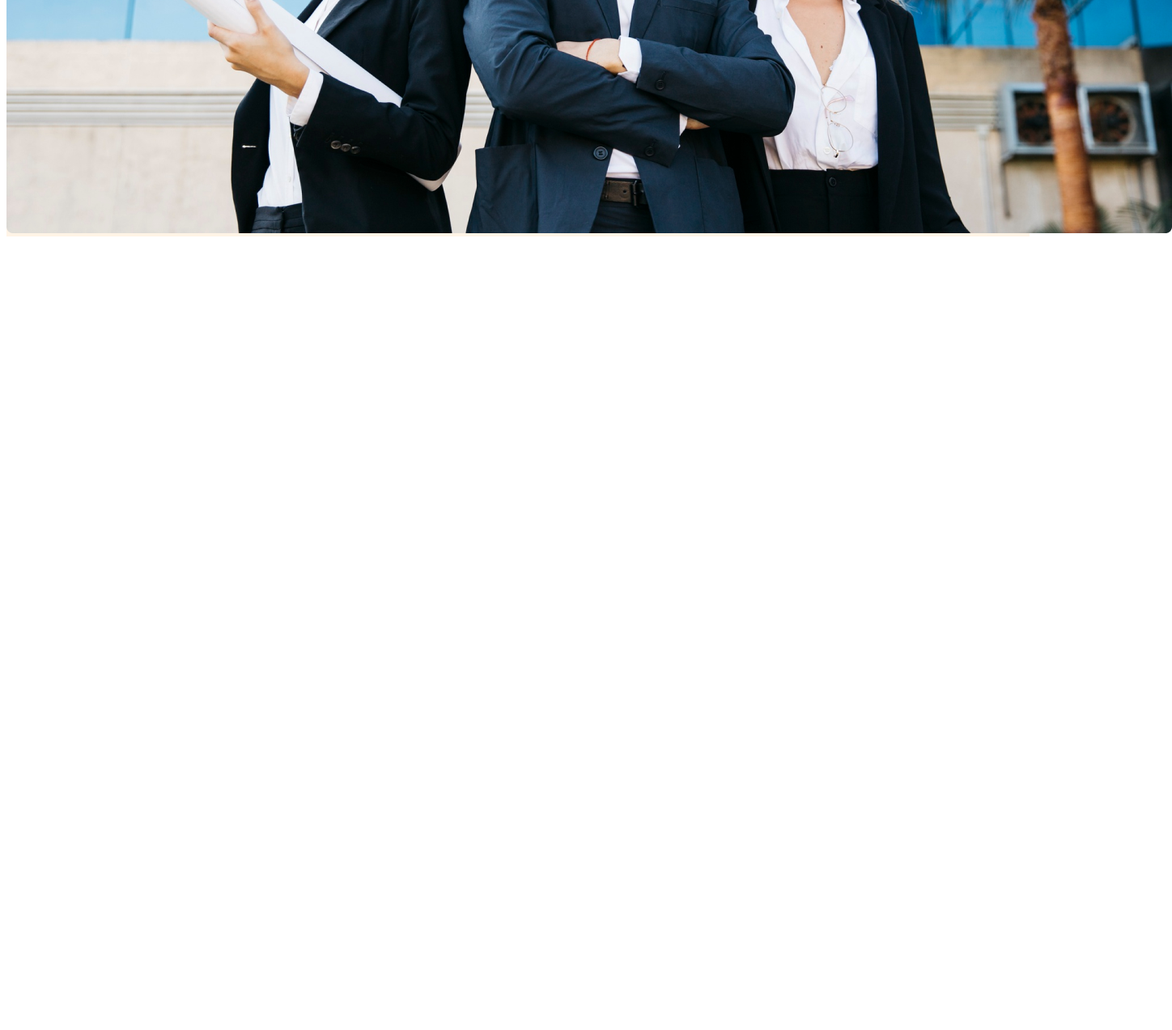
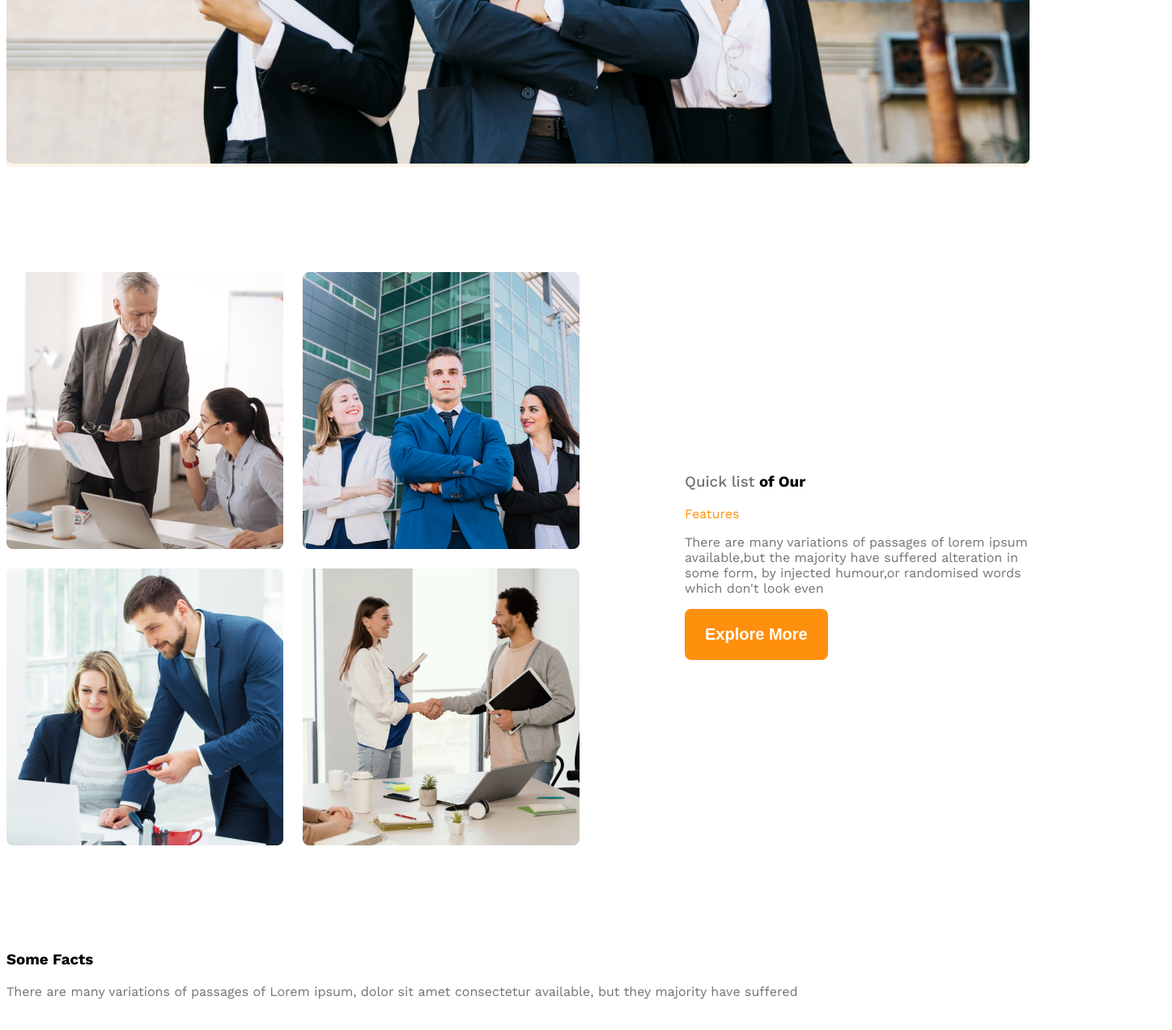
Before and after one commit to ramishaanan/g3-architect-website, a plain HTML site: page index.html in a window 1280 px wide. Shown: the part 978-2250 px from the top of the page at 81% size, 1448 px wide, since content can reach past the window. Before the commit the page ends 1278 px from the top, so only its background shows below. Drawn offline with nearby package versions, Linux system fonts and the light colour scheme.

Commit message:
made team responsive and fact structure

```diff
--- a/index.html
+++ b/index.html
@@ -24,11 +24,44 @@
             the majority have suffered in some form,by injected humour,or randomised words which can't
             look even</p>
             <button class="btn-primary">Explore More</button></div>
-            <img src="images/banner.png" alt="">
+            <img class="banner-image" src="images/banner.png" alt="">
 
 </div>
     </header>
     <main>
+        <section class="teams display-flex">
+            <div class="team-img-container">
+                <img src="images/team1.png" alt="">
+                <img src="images/team2.png" alt="">
+                <img src="images/team3.png" alt="">
+                <img src="images/team4.png" alt=""></div>
+
+
+            <div class="our-features">
+
+                <h3 class="section-title"><span id="quick-list" class="text-light-gray">Quick list</span><span> of Our</span>
+                </h3><span class="text-primary">Features</span></h3>
+                <p class="features-description text-light-gray">There are many variations of passages of lorem
+                    ipsum available,but the majority have suffered alteration in some form,
+                    by injected humour,or randomised words which don't look even
+                </p>
+                <button class="btn-primary">Explore More</button>
+            </div>
+        </section>
+        <section>
+            <h3 class="section-title"> Some Facts</h3>
+            <p class="text-light-gray">There are many variations
+                of passages of Lorem ipsum,
+                dolor sit amet consectetur available,
+                 but they majority have suffered
+
+            </p>
+
+        </section>
+
+        <section class="some-facts">
+
+        </section>
 
     </main>
     <footer>
--- a/styles/architects.css
+++ b/styles/architects.css
@@ -11,6 +11,9 @@
 }
 .display-flex{
     display: flex;
+}
+.text-primary{
+    color: #FF900E;
 }
 .text-gray{
     color: #424242;
@@ -30,6 +33,14 @@
     font-weight: 600;
     border-radius: 8px;
     border: none ;
+
+}
+main{
+    max-width: 1440px;
+    margin: 0 auto;
+}
+main > section{
+    margin-top: 130px;
 
 }
 
@@ -68,9 +79,48 @@
 .banner-image{
     width: 100%;
 }
+.teams{
+    align-items: center;
+}
+.team-img-container{
+    display: grid;
+    grid-template-columns: repeat(2, 1fr);
+    gap: 24px;
+}
+.our-features{
+    margin-left: 130px;
+    max-width: 530px;
+}
+.feature-title{
+    font-size: 2.8rem;
+    font-weight: 700;
+}
+
+#quick-list{
+    font-weight: 500;
+}
 @media screen and (max-width: 576px) {
-    .navbar,.nav-links{
+    .navbar,
+    .nav-links,
+    .teams{
         flex-direction: column;
+    }
+    .team-img-container{
+        grid-template-columns: repeat(1, 1fr);
+    }
+    .our-features{
+        margin-left: 2opx ;
     }
 
 }
+@media  screen and(min-width: 576px) and (max-width: 992px) {
+    .teams{
+        flex-direction: column;
+    }
+    .our-features{
+        margin-left: 50px auto;
+    }
+
+
+
+}
```
